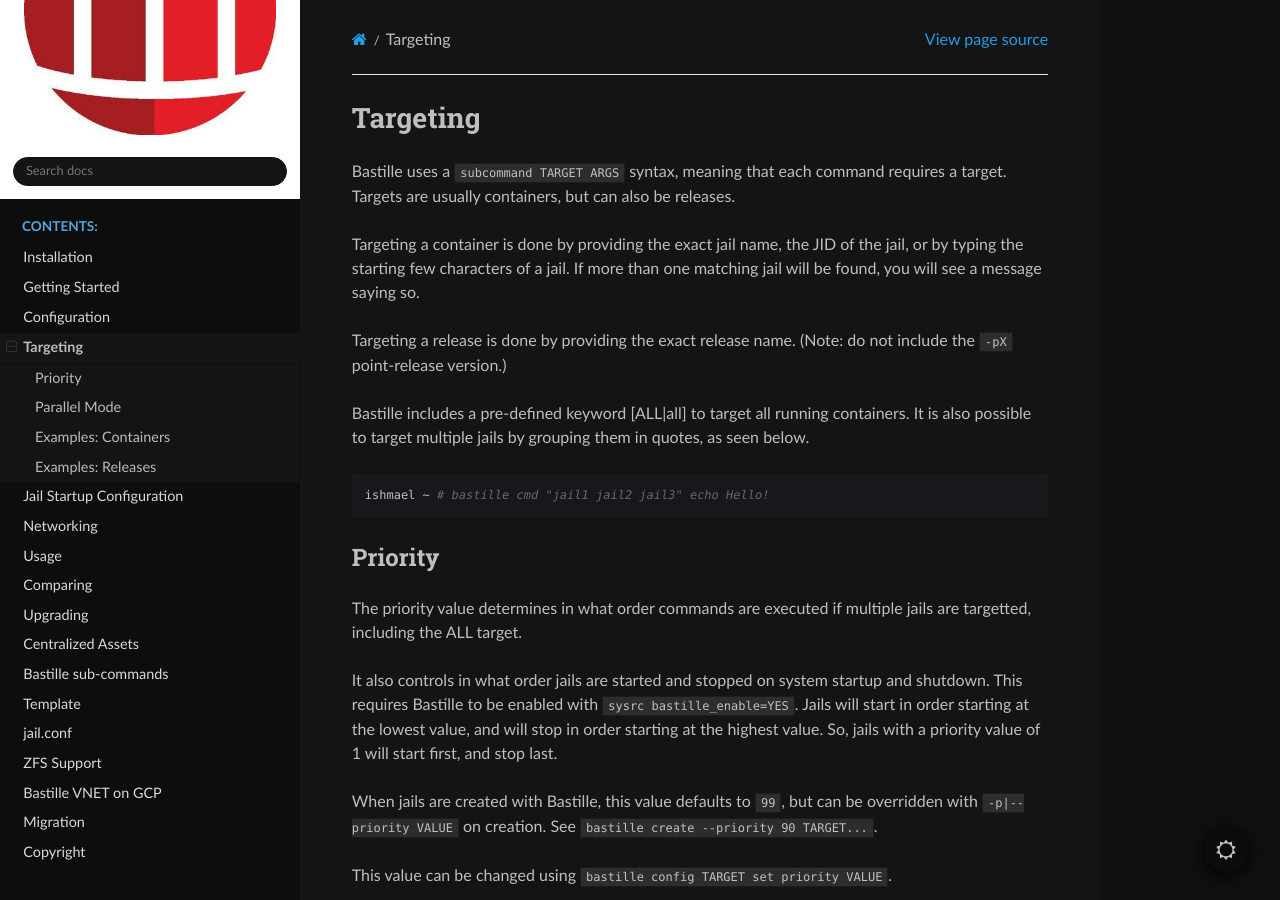
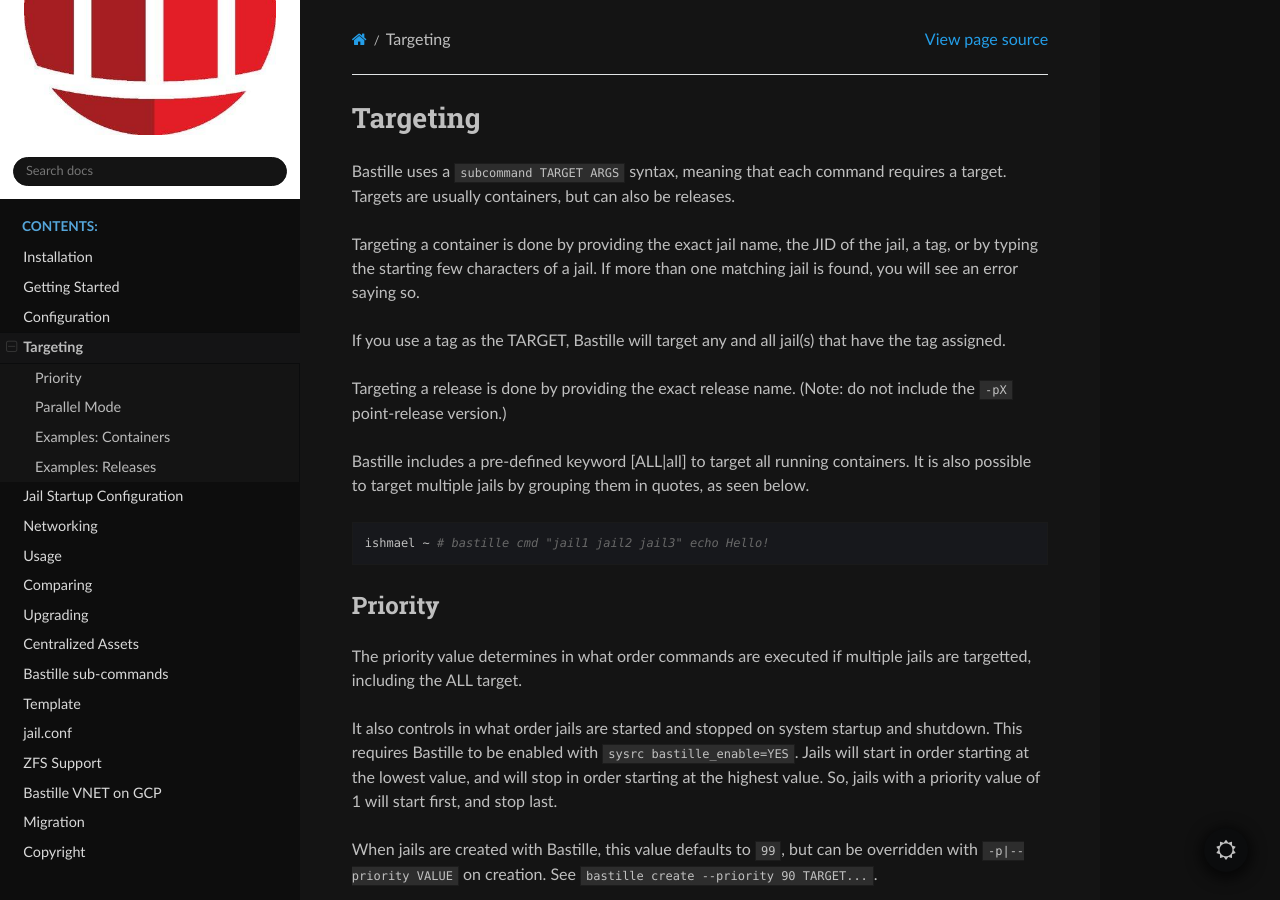
Before and after one commit to BastilleBSD/bastille, a Sphinx documentation site: the page built from docs/chapters/targeting.rst, in a window 1280 px wide and 900 px high. Built offline with Sphinx 7.4.7 and the Read the Docs theme 3.1.0, drawn with Linux system fonts in a browser that asks for light colours.

Commit message:
docs: targetting: Add docs for using a tag as the TARGET

```diff
--- a/docs/chapters/targeting.rst
+++ b/docs/chapters/targeting.rst
@@ -5,8 +5,11 @@ Bastille uses a ``subcommand TARGET ARGS`` syntax, meaning that each command
 requires a target. Targets are usually containers, but can also be releases.
 
 Targeting a container is done by providing the exact jail name, the JID of the
-jail, or by typing the starting few characters of a jail. If more than one
-matching jail will be found, you will see a message saying so.
+jail, a tag, or by typing the starting few characters of a jail. If more than one
+matching jail is found, you will see an error saying so.
+
+If you use a tag as the TARGET, Bastille will target any and all jail(s) that have
+the tag assigned.
 
 Targeting a release is done by providing the exact release name. (Note: do not
 include the ``-pX`` point-release version.)
```
